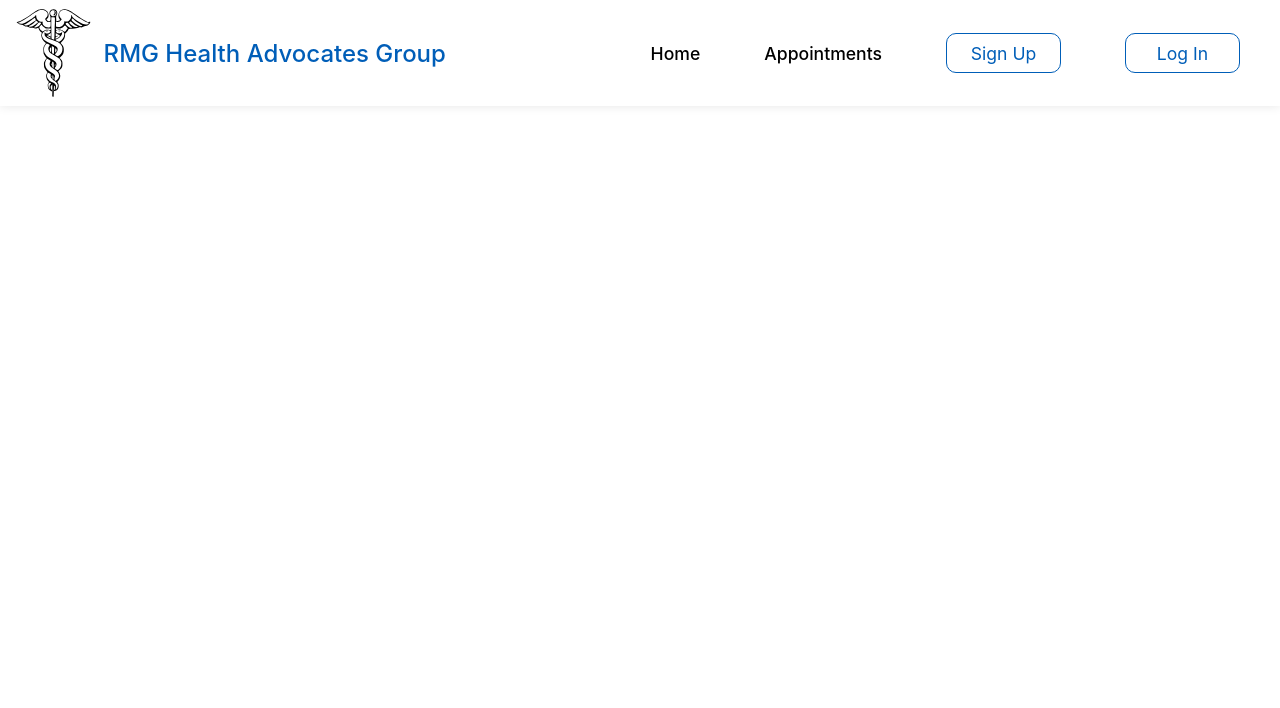
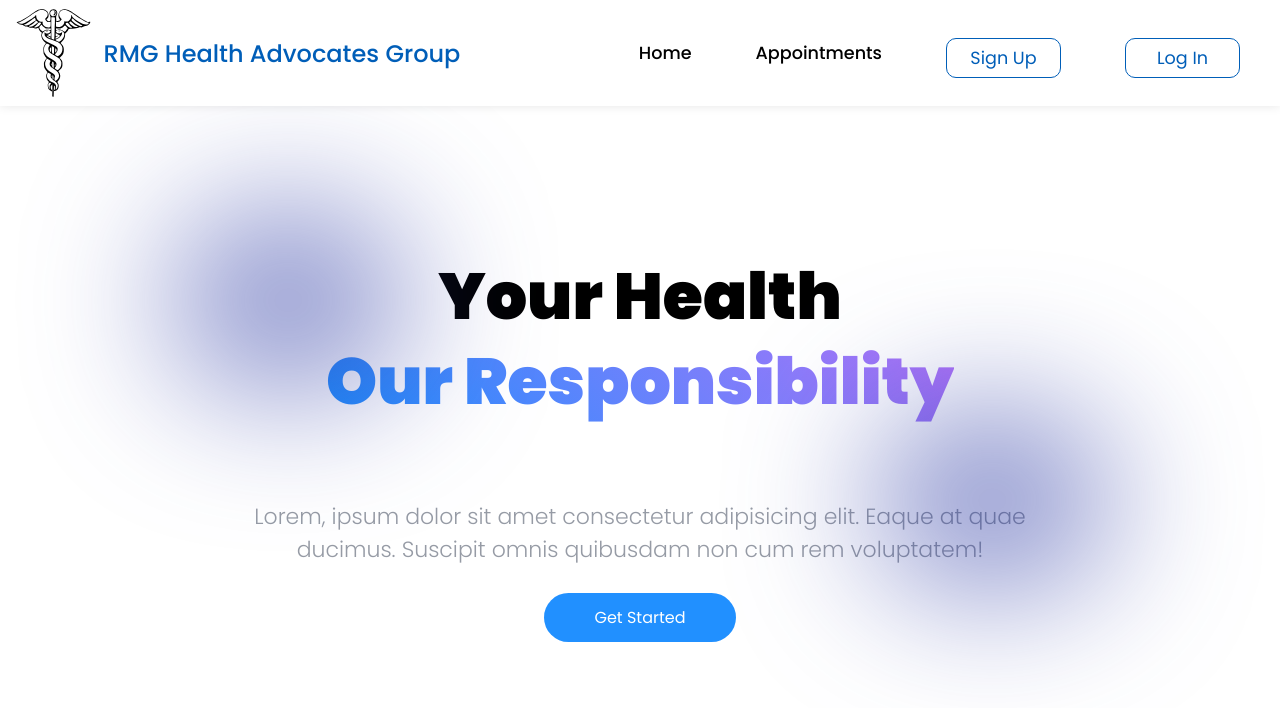
Before and after one commit to evs-rgraff/test_med_app, a React (Create React App) app: page / in a window 1280 px wide. Shown: the top 708 px of the page. Built offline with nearby package versions, Linux system fonts and the light colour scheme.

Commit message:
convert landing page to react

```diff
--- a/src/App.js
+++ b/src/App.js
@@ -1,12 +1,9 @@
 import React from 'react';
 import { BrowserRouter, Routes, Route } from "react-router-dom";
 import Navbar from './Components/Navbar/Navbar';
+import Landing_page from './Components/Landing_Page/Landing_page';
 
 // Temporary placeholder components (so your app compiles)
-function Home() {
-  return <div style={{ padding: 20 }}>Home Page</div>;
-}
-
 function Appointments() {
   return <div style={{ padding: 20 }}>Appointments Page</div>;
 }
@@ -25,7 +22,7 @@ function App() {
       <BrowserRouter>
         <Navbar />
         <Routes>
-          <Route path="/" element={<Home />} />
+          <Route path="/" element={<Landing_page />} />
           <Route path="/appointments" element={<Appointments />} />
           <Route path="/signup" element={<SignUp />} />
           <Route path="/login" element={<Login />} />
--- /dev/null
+++ b/src/Components/Landing_Page/Landing_Page.js
@@ -0,0 +1,36 @@
+import React from "react";
+import "./LandingPage.css";
+
+const Landing_Page = () => {
+  return (
+    <section className="hero-section">
+      <div>
+        <div data-aos="fade-up" className="flex-hero">
+          <h1>
+            Your Health
+            <br />
+            <span className="text-gradient">Our Responsibility</span>
+          </h1>
+
+          <div className="blob-cont">
+            <div className="blue blob"></div>
+          </div>
+          <div className="blob-cont">
+            <div className="blue1 blob"></div>
+          </div>
+
+          <h4>
+            Lorem, ipsum dolor sit amet consectetur adipisicing elit. Eaque at quae
+            ducimus. Suscipit omnis quibusdam non cum rem voluptatem!
+          </h4>
+
+          <a href="#services">
+            <button className="button">Get Started</button>
+          </a>
+        </div>
+      </div>
+    </section>
+  );
+};
+
+export default Landing_Page;
```
